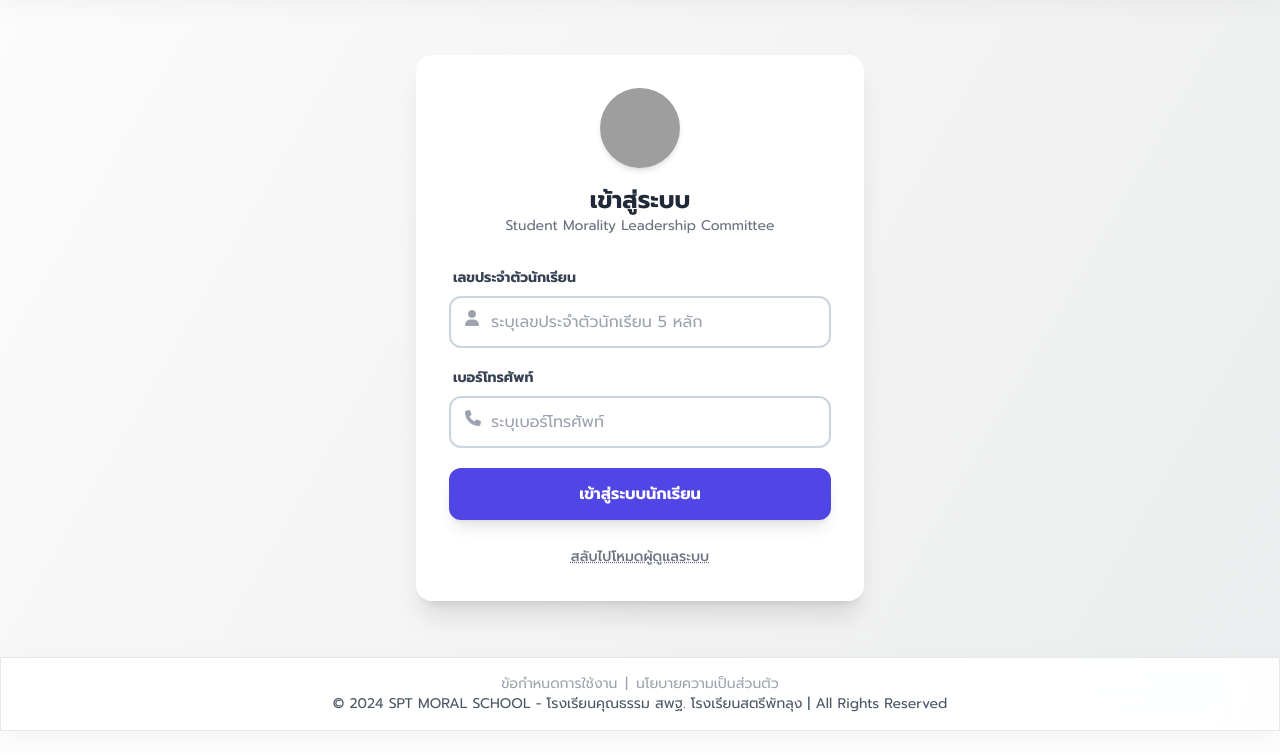
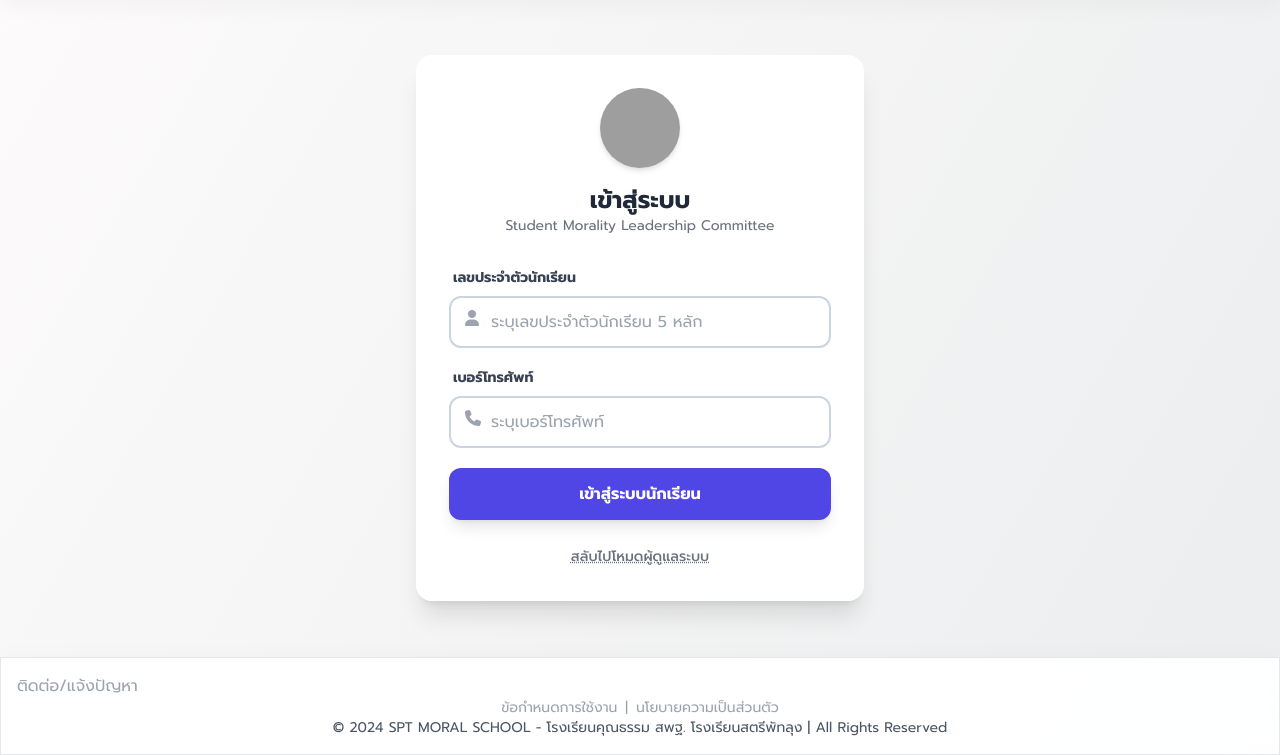
Before and after one commit to SPT-MORAL-SCHOOL/registers-smlc, a plain HTML site: page index.html in a window 1280 px wide. Shown: the part 75-830 px from the top of the page. Before the commit the page ends 806 px from the top, so only its background shows below. Drawn offline with nearby package versions, Linux system fonts and the light colour scheme; grey boxes are pictures that could not be loaded.

Commit message:
Add contact link to footer in index.html

```diff
--- a/index.html
+++ b/index.html
@@ -279,6 +279,7 @@
         </main>
 
         <footer class="glass border-t border-gray-200 p-4 mt-8">
+            <a href="https://spt-moral-school.github.io/#contact" class="text-gray-400 hover:text-purple-400 transition duration-300">ติดต่อ/แจ้งปัญหา</a>
             <div class="grid grid-cols-1 gap-y-2 text-sm w-fit mx-auto">
                 <div class="flex items-center space-x-2">
                     <a href="https://spt-moral-school.github.io/#terms" class="text-gray-400 hover:text-purple-400 transition duration-300">ข้อกำหนดการใช้งาน</a>
```
